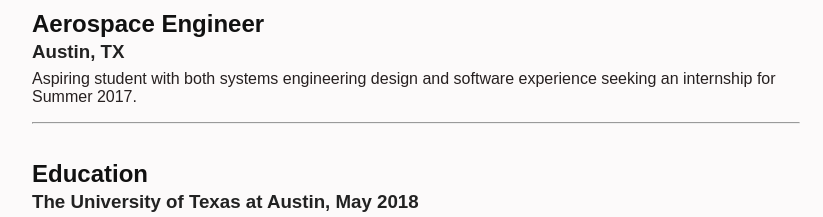
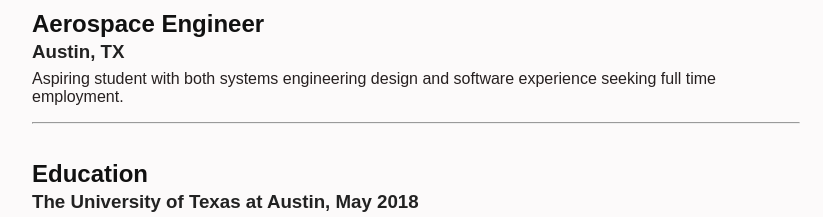
Before and after one commit to cullenself/web, a plain HTML site: page www/index.html in a window 1280 px wide. Shown: the part 242-459 px from the top of the page, 224-1047 px from the left. Drawn offline with Linux system fonts and the light colour scheme.

Commit message:
Updated purpose

```diff
--- a/www/index.html
+++ b/www/index.html
@@ -19,7 +19,7 @@
 
 <h3>Austin, TX</h3>
 
-<p>Aspiring student with both systems engineering design and software experience seeking an internship for Summer 2017.</p>
+<p>Aspiring student with both systems engineering design and software experience seeking full time employment.</p>
 
 <hr />
 
```
Also changed, not shown: 1 other file.
